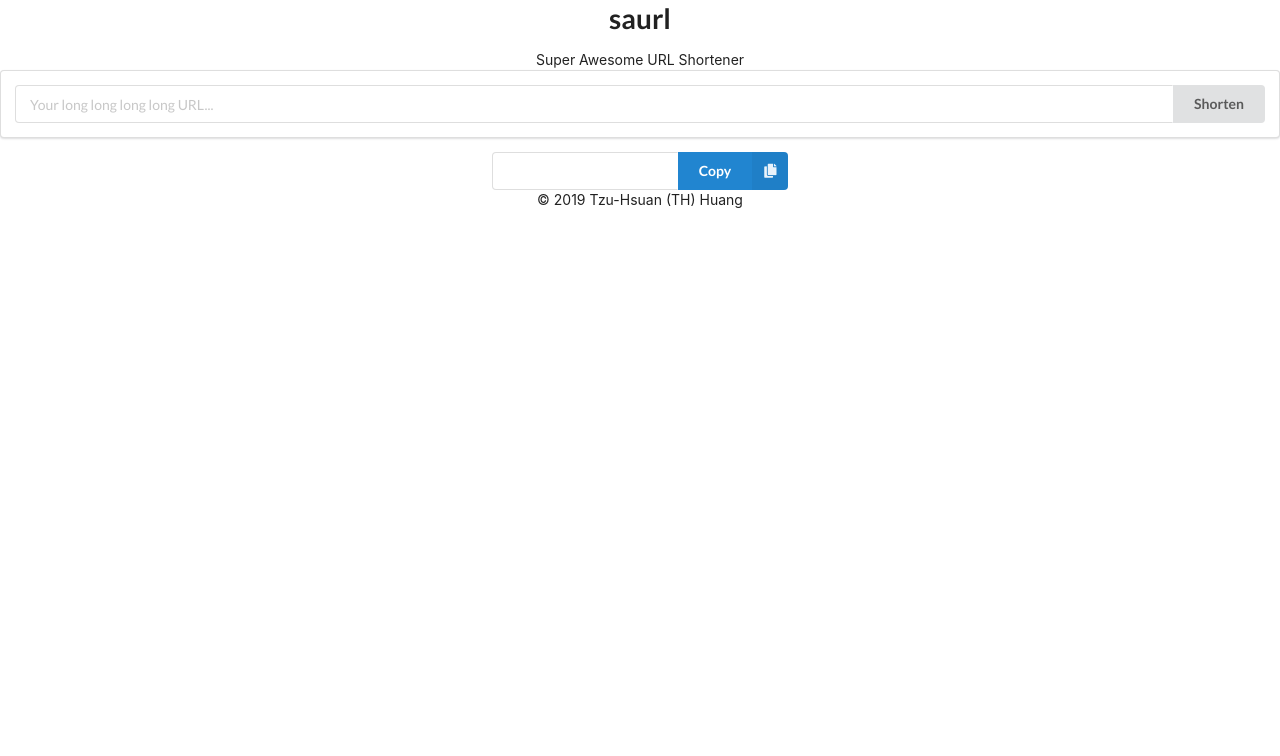
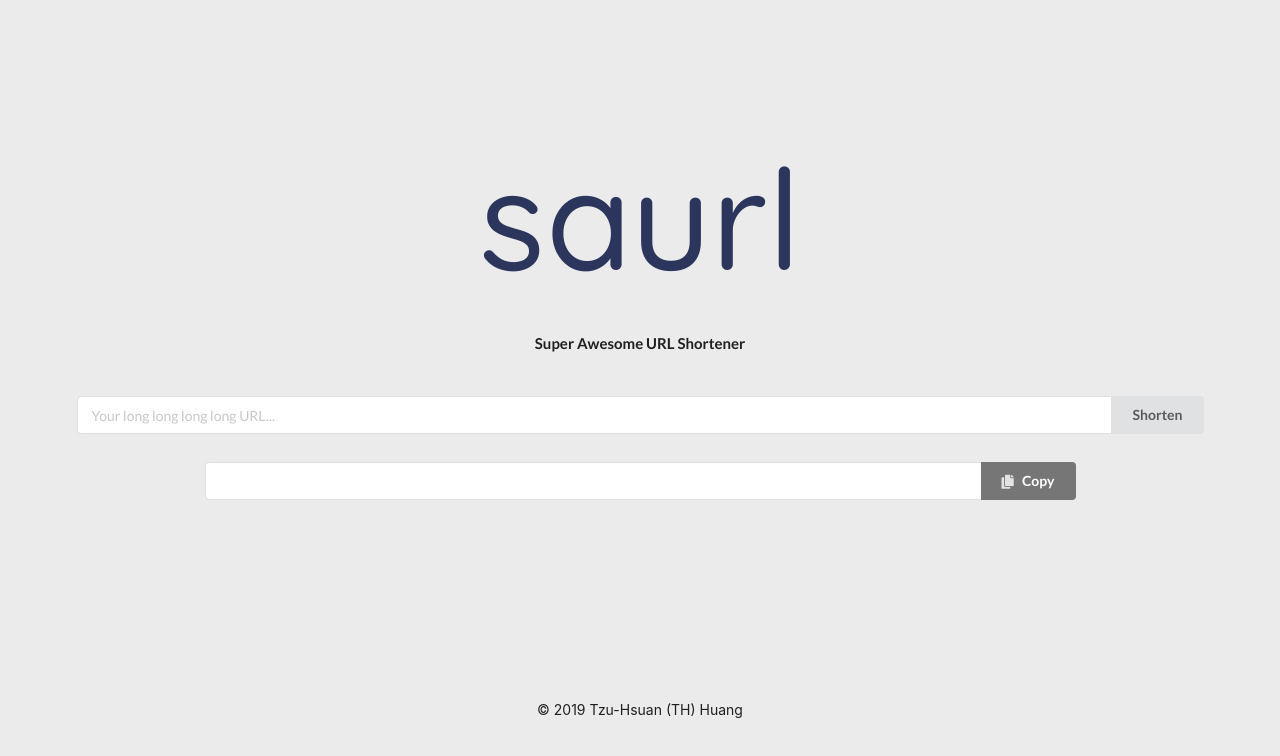
Before and after one commit to thhuang/saurl, a React (Create React App) app in the folder client/: page / in a window 1280 px wide. Shown: the top 756 px of the page. Built offline with nearby package versions, Linux system fonts and the light colour scheme.

Commit message:
add styling

```diff
--- a/client/public/index.html
+++ b/client/public/index.html
@@ -28,6 +28,9 @@
       work correctly both with client-side routing and a non-root public URL.
       Learn how to configure a non-root public URL by running `npm run build`.
     -->
+    <style>
+      @import url('https://fonts.googleapis.com/css?family=Quicksand:500&display=swap');
+    </style>
     <title>React App</title>
   </head>
   <body>
--- a/client/src/App.css
+++ b/client/src/App.css
@@ -1,3 +1,44 @@
+#root {
+  background: #EBEBEB;
+  height: 100%;
+}
+
+.App {
+  height: 100%;
+}
+
+.footer {
+  position: absolute;
+  bottom: 10%;
+  width: 100%;
+}
+
 .App {
   text-align: center;
 }
+
+.saurl {
+  font-family: "Quicksand", sans-serif;
+  font-size: 10em;
+  font-weight: 500;
+  color: #2C365D;
+  padding-top: 10%;
+}
+
+.description {
+  padding-bottom: 1em;
+}
+
+.search-bar {
+  padding-top: 2em;
+  padding-bottom: 2em;
+  padding-right: 0;
+  padding-left: 0;
+  width: 800px;
+}
+
+.copy-panel {
+  padding-right: 10%;
+  padding-left: 10%;
+  width: 600px;
+}
--- a/client/src/components/Footer.tsx
+++ b/client/src/components/Footer.tsx
@@ -3,7 +3,7 @@ import React, { Component } from 'react';
 class Footer extends Component {
   render() {
     return (
-      <div>
+      <div className="footer">
         <p>© 2019 Tzu-Hsuan (TH) Huang</p>
       </div>
     );
--- a/client/src/components/Header.tsx
+++ b/client/src/components/Header.tsx
@@ -4,8 +4,8 @@ class Header extends Component {
   render() {
     return (
       <div>
-        <h1>saurl</h1>
-        <p>Super Awesome URL Shortener</p>
+        <h1 className="saurl">saurl</h1>
+        <h4 className="description">Super Awesome URL Shortener</h4>
       </div>
     );
   }
--- a/client/src/components/url_generator/CopyBoard.tsx
+++ b/client/src/components/url_generator/CopyBoard.tsx
@@ -9,14 +9,16 @@ interface ICopyBoardProps {
 export class CopyBoard extends Component<ICopyBoardProps, Nothing> {
   render() {
     return (
-      <div className="ui action input">
+      <div className="ui container copy-panel">
+        <div className="ui fluid action input">
           <input value={this.props.text} readOnly />
           <CopyToClipboard text={this.props.text}>
-          <button className="ui blue right labeled icon button">
+            <button className="ui button grey">
               <i className="copy icon"></i>
               Copy
             </button>
           </CopyToClipboard>
+        </div>
       </div>
     )
   }
--- a/client/src/components/url_generator/SearchBar.tsx
+++ b/client/src/components/url_generator/SearchBar.tsx
@@ -24,7 +24,7 @@ export class SearchBar extends Component<ISearchBarProps, ISearchBarState> {
 
   render() {
     return (
-      <div className="ui segment">
+      <div className="ui container search-bar">
         <form onSubmit={this.onFormSubmit} className="ui form">
           <div className="ui fluid action input">
             <input
```
Lines whose indentation alone changed are shown as unchanged.
